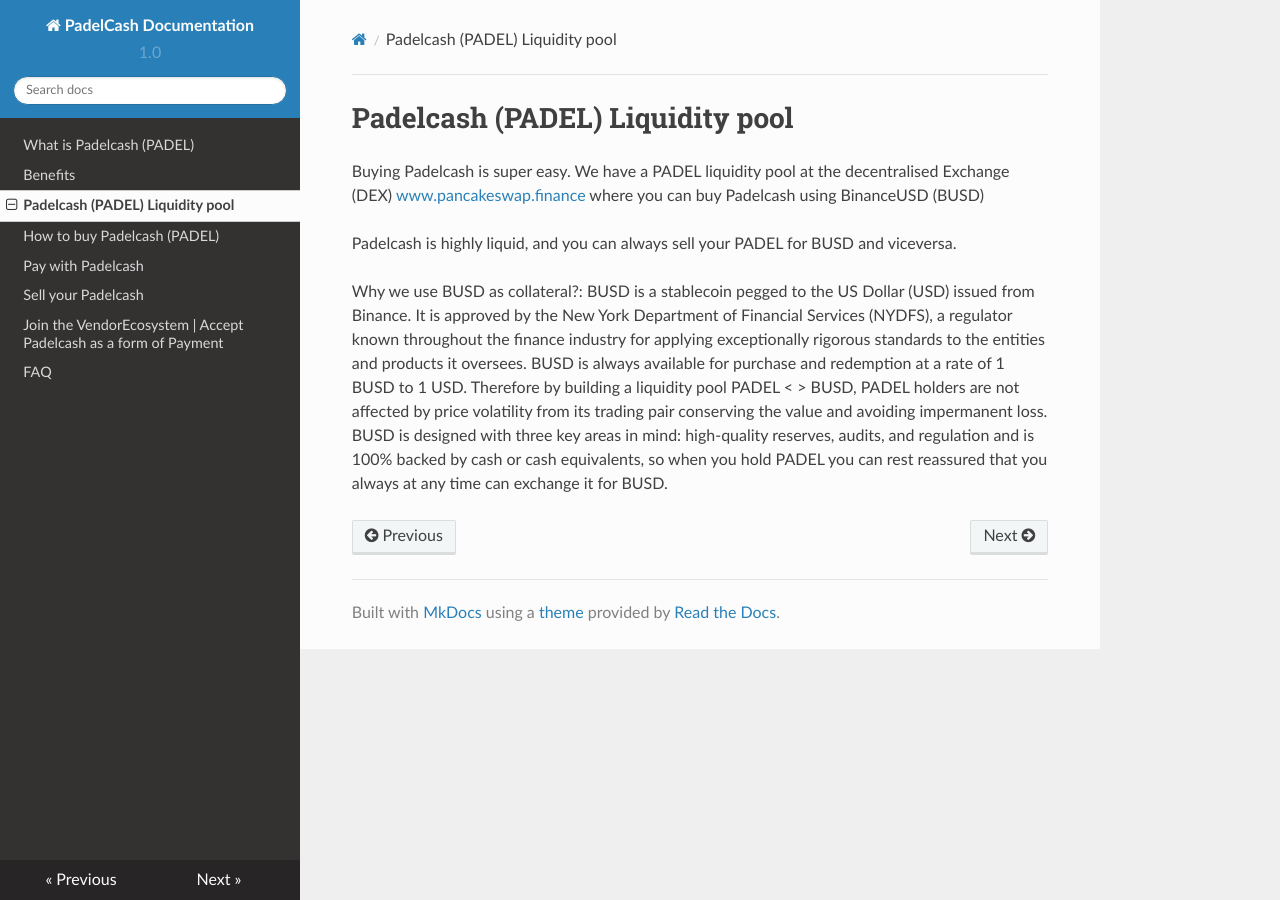
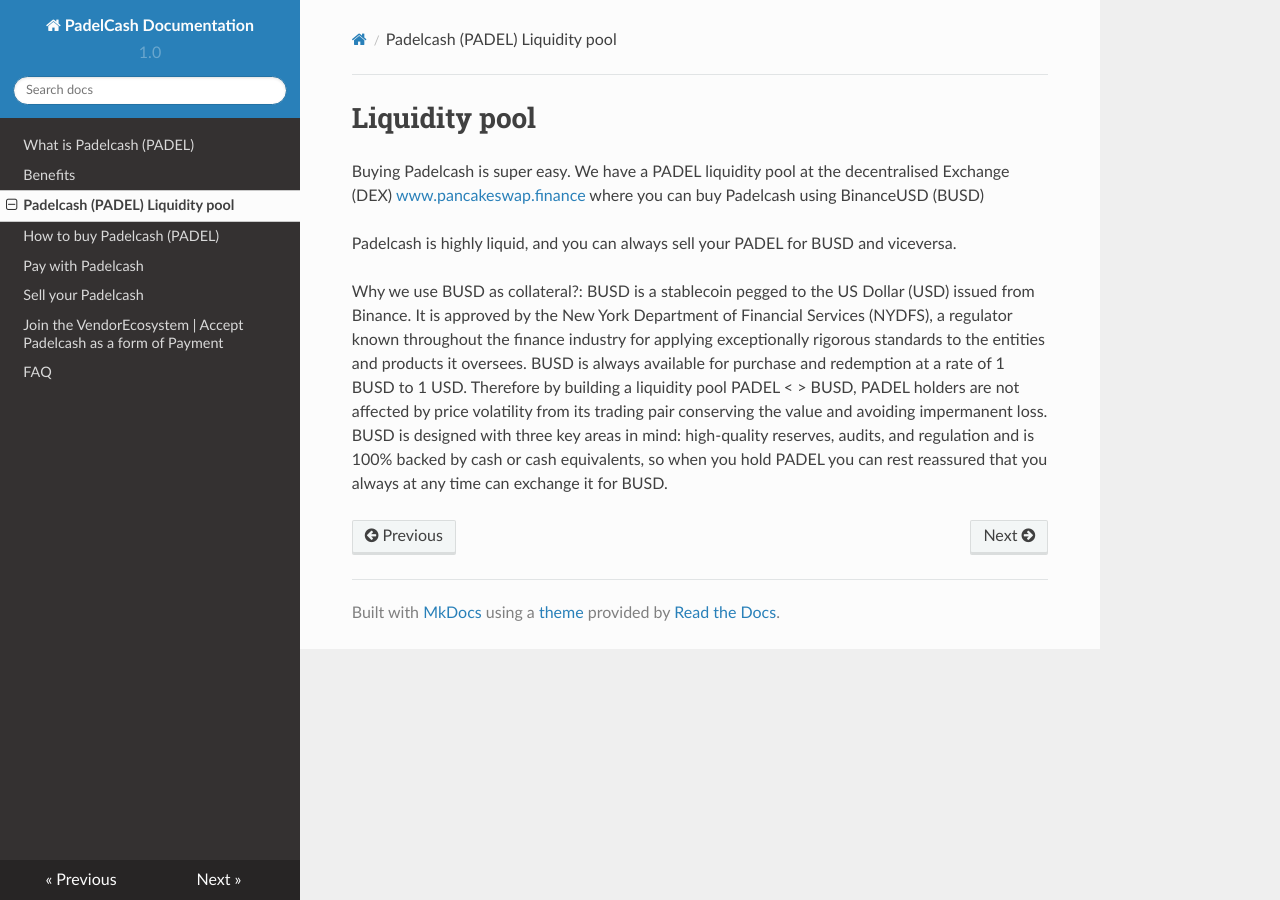
Before and after one commit to alvaranz83/padelcashdoc, an MkDocs documentation site: the page built from docs/padelcash_liquidity_pool.md, in a window 1280 px wide. Built offline with MkDocs 1.6.1, drawn with Linux system fonts in a browser that asks for light colours; nearby versions of some CDN libraries.

Commit message:
Update padelcash_liquidity_pool.md

```diff
--- a/docs/padelcash_liquidity_pool.md
+++ b/docs/padelcash_liquidity_pool.md
@@ -1,5 +1,5 @@
 
-# Padelcash (PADEL) Liquidity pool
+# Liquidity pool
 
 Buying Padelcash is super easy. We have a PADEL liquidity pool at the decentralised Exchange (DEX) [www.pancakeswap.finance](https://www.pancakeswap.finance) where you can buy Padelcash using BinanceUSD (BUSD)
 
```
